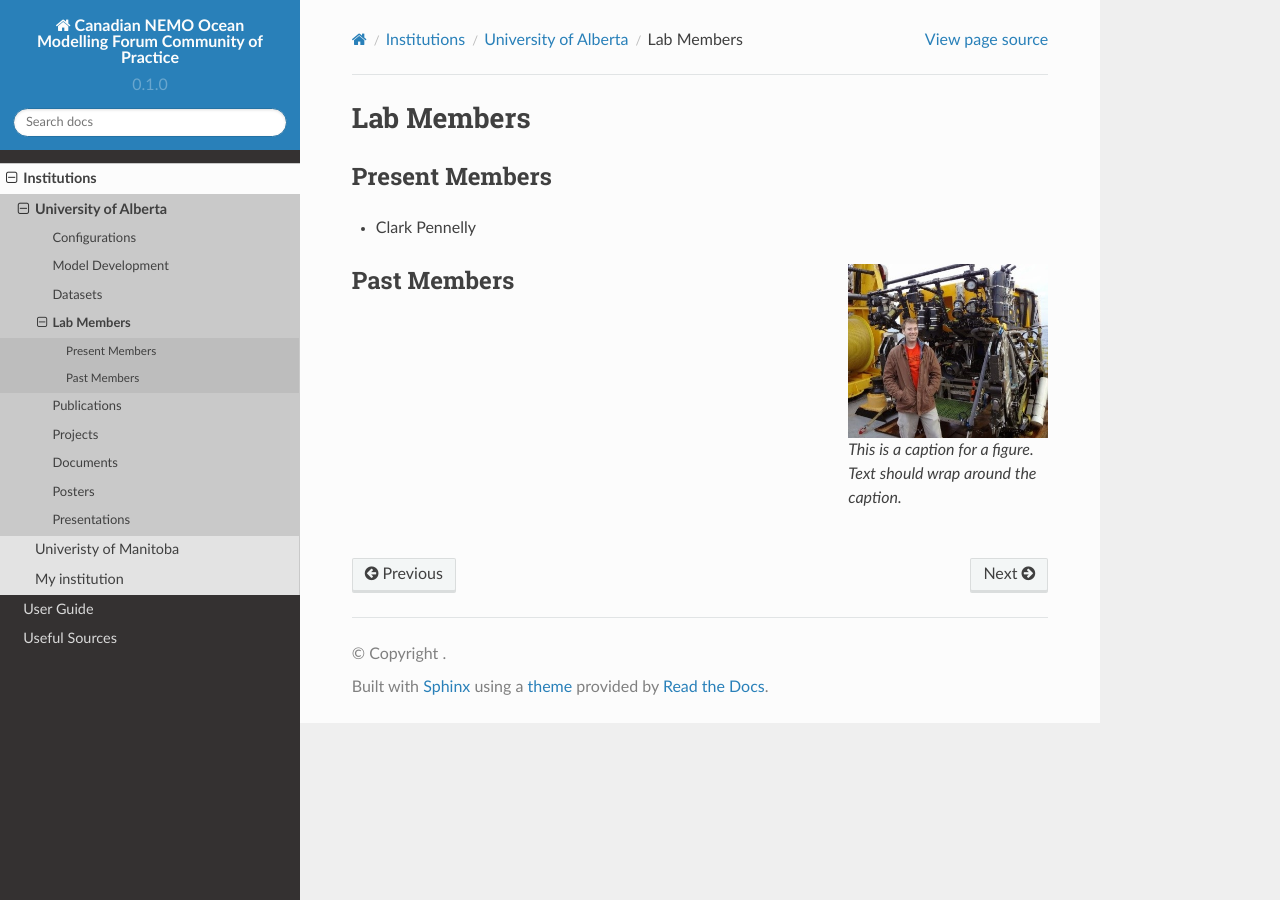
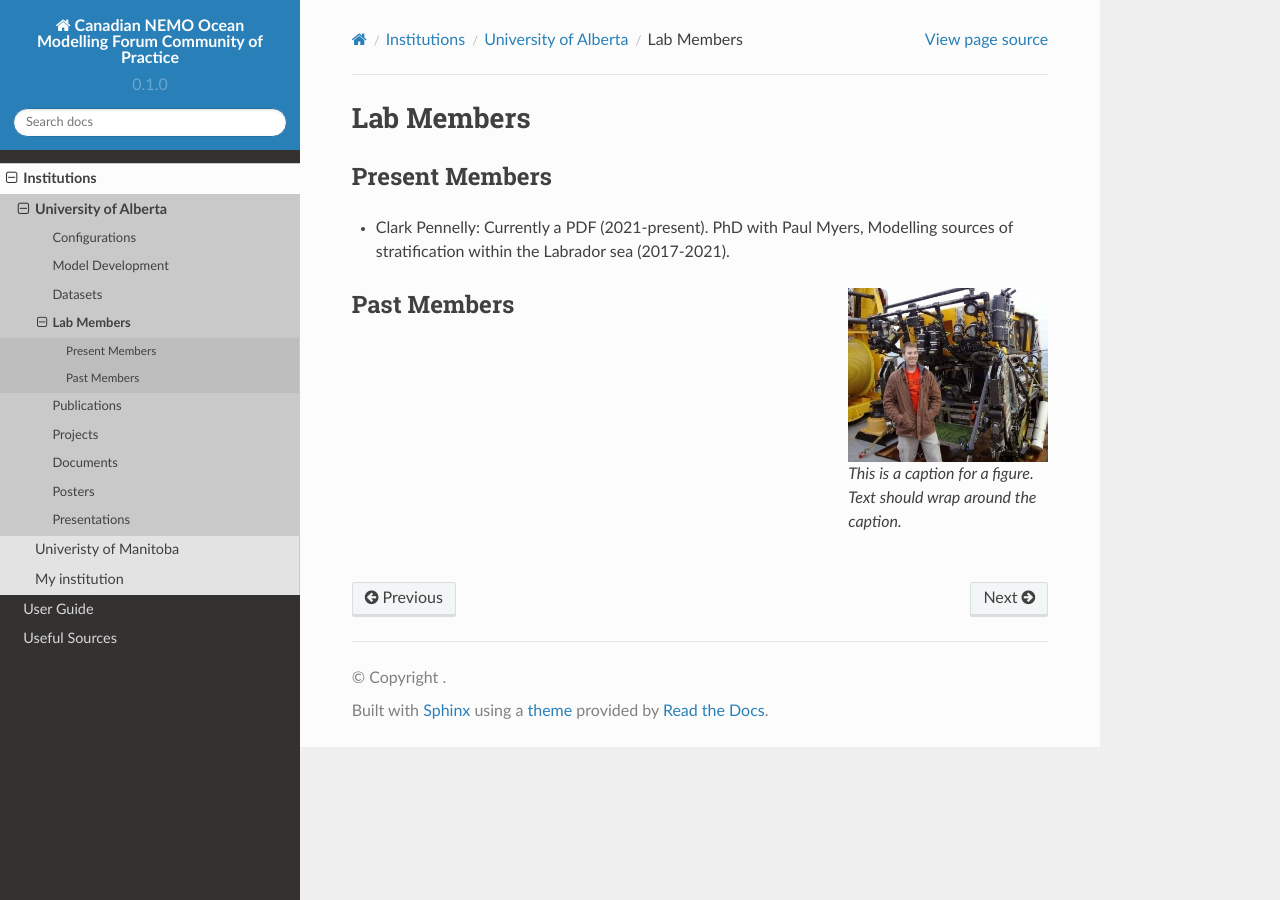
Before and after one commit to UofA-NEMO/Canadian-NEMO-Ocean-Modelling-Forum-Community-of-Practice, a Sphinx documentation site: the page built from docs/Institutions/UofA/Lab_Members/index.rst, in a window 1280 px wide. Built offline with Sphinx 7.4.7 and the Read the Docs theme 2.0.0, drawn with Linux system fonts in a browser that asks for light colours.

Commit message:
Update index.rst

```diff
--- a/docs/Institutions/UofA/Lab_Members/index.rst
+++ b/docs/Institutions/UofA/Lab_Members/index.rst
@@ -5,7 +5,7 @@
 Present Members
 ---------------
 
-* Clark Pennelly
+* Clark Pennelly: Currently a PDF (2021-present). PhD with Paul Myers, Modelling sources of stratification within the Labrador sea (2017-2021).
 .. figure:: Pennelly_picture.png
     :align: right
     :figwidth: 200px
```
